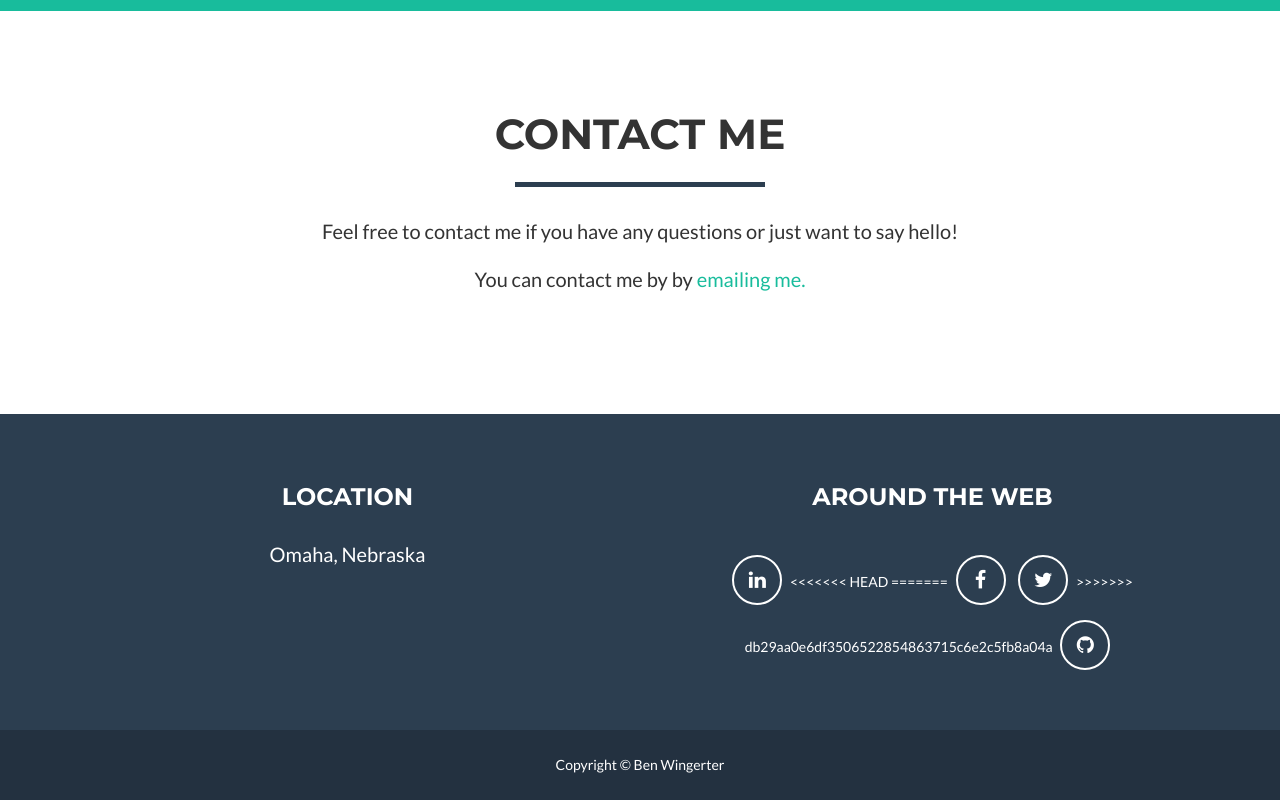
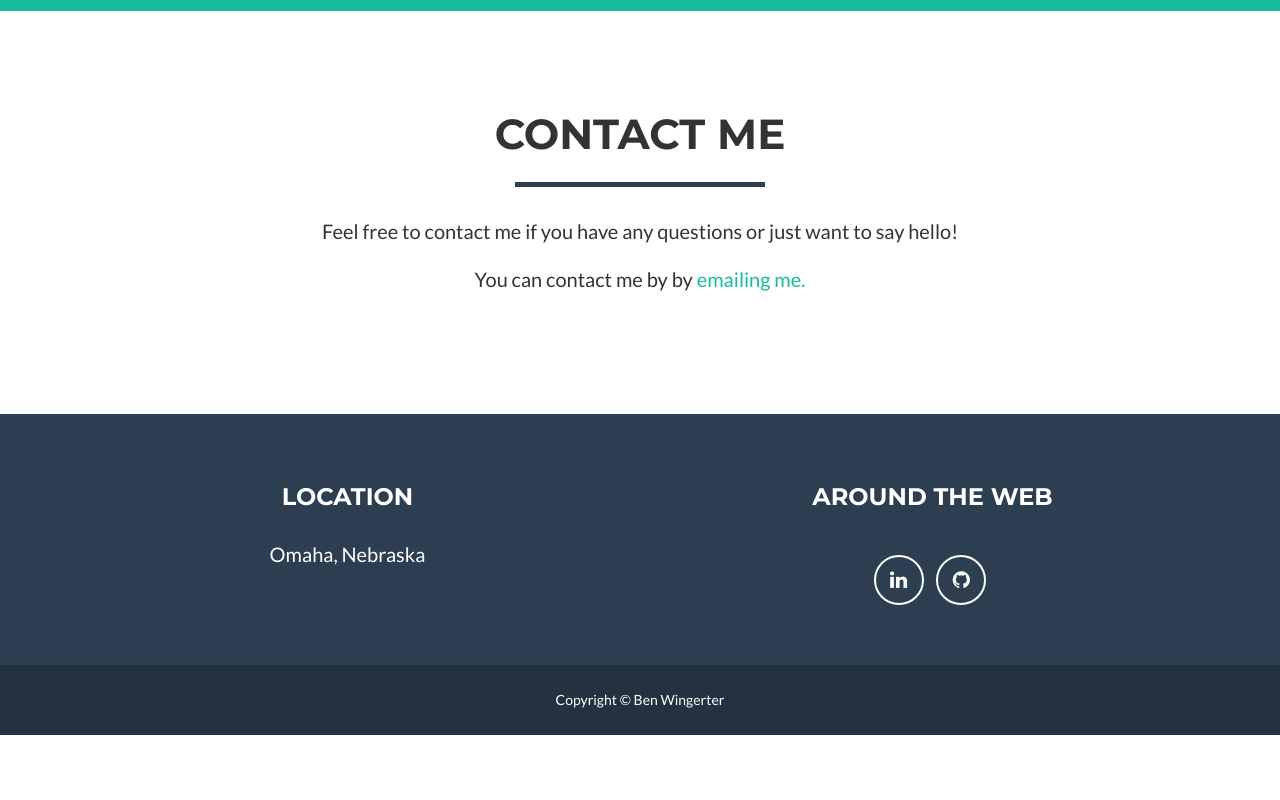
Before and after one commit to benwingerter/personal-website, a plain HTML site: page index.html in a window 1280 px wide. Shown: the part 1833-2633 px from the top of the page. After the commit the page ends 2568 px from the top, so only its background shows below. Drawn offline with nearby package versions, Linux system fonts and the light colour scheme.

Commit message:
remove twitter and facebook

```diff
--- a/index.html
+++ b/index.html
@@ -245,21 +245,12 @@
                             <li>
                                 <a href="https://www.linkedin.com/in/benwingerter/" class="btn-social btn-outline"><span class="sr-only">Linked In</span><i class="fa fa-fw fa-linkedin"></i></a>
                             </li>
-<<<<<<< HEAD
                             <!--<li>
-                                <a href="https://www.facebook.com/ben.wingerter.16" class="btn-social btn-outline"><span class="sr-only">Facebook</span><i class="fa fa-fw fa-facebook"></i></a>
+                                <a href="" class="btn-social btn-outline"><span class="sr-only">Facebook</span><i class="fa fa-fw fa-facebook"></i></a>
                             </li>-->
                             <!--<li>
-                                <a href="https://twitter.com/wingerterben" class="btn-social btn-outline"><span class="sr-only">Twitter</span><i class="fa fa-fw fa-twitter"></i></a>
+                                <a href="" class="btn-social btn-outline"><span class="sr-only">Twitter</span><i class="fa fa-fw fa-twitter"></i></a>
                             </li>-->
-=======
-                            <li>
-                                <a href="https://www.facebook.com/ben.wingerter.16" class="btn-social btn-outline"><span class="sr-only">Facebook</span><i class="fa fa-fw fa-facebook"></i></a>
-                            </li>
-                            <li>
-                                <a href="https://twitter.com/wingerterben" class="btn-social btn-outline"><span class="sr-only">Twitter</span><i class="fa fa-fw fa-twitter"></i></a>
-                            </li>
->>>>>>> db29aa0e6df3506522854863715c6e2c5fb8a04a
                             <li>
                                 <a href="https://github.com/Athletesrun" class="btn-social btn-outline"><span class="sr-only">Github</span><i class="fa fa-fw fa-github"></i></a>
                             </li>
```
